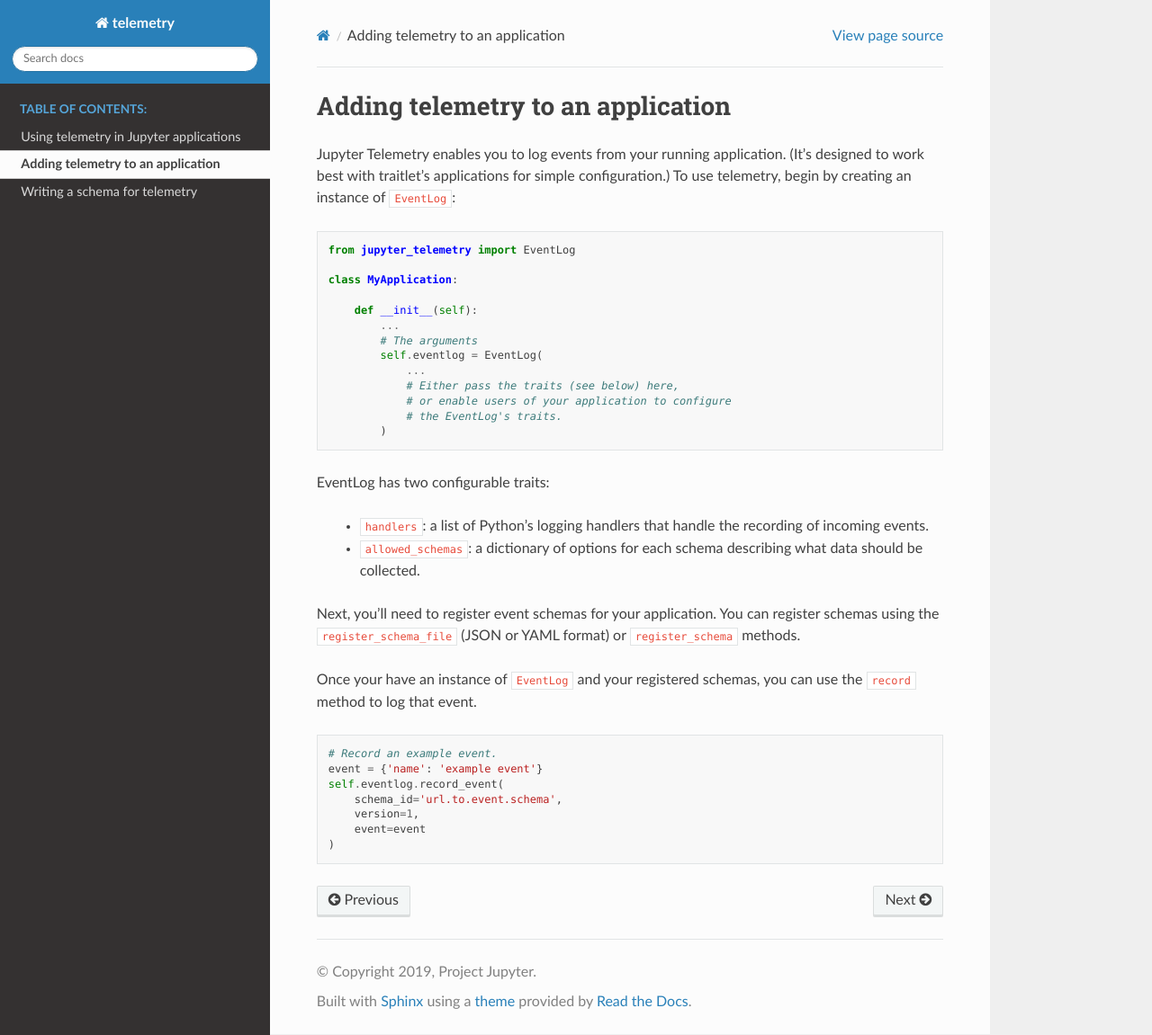
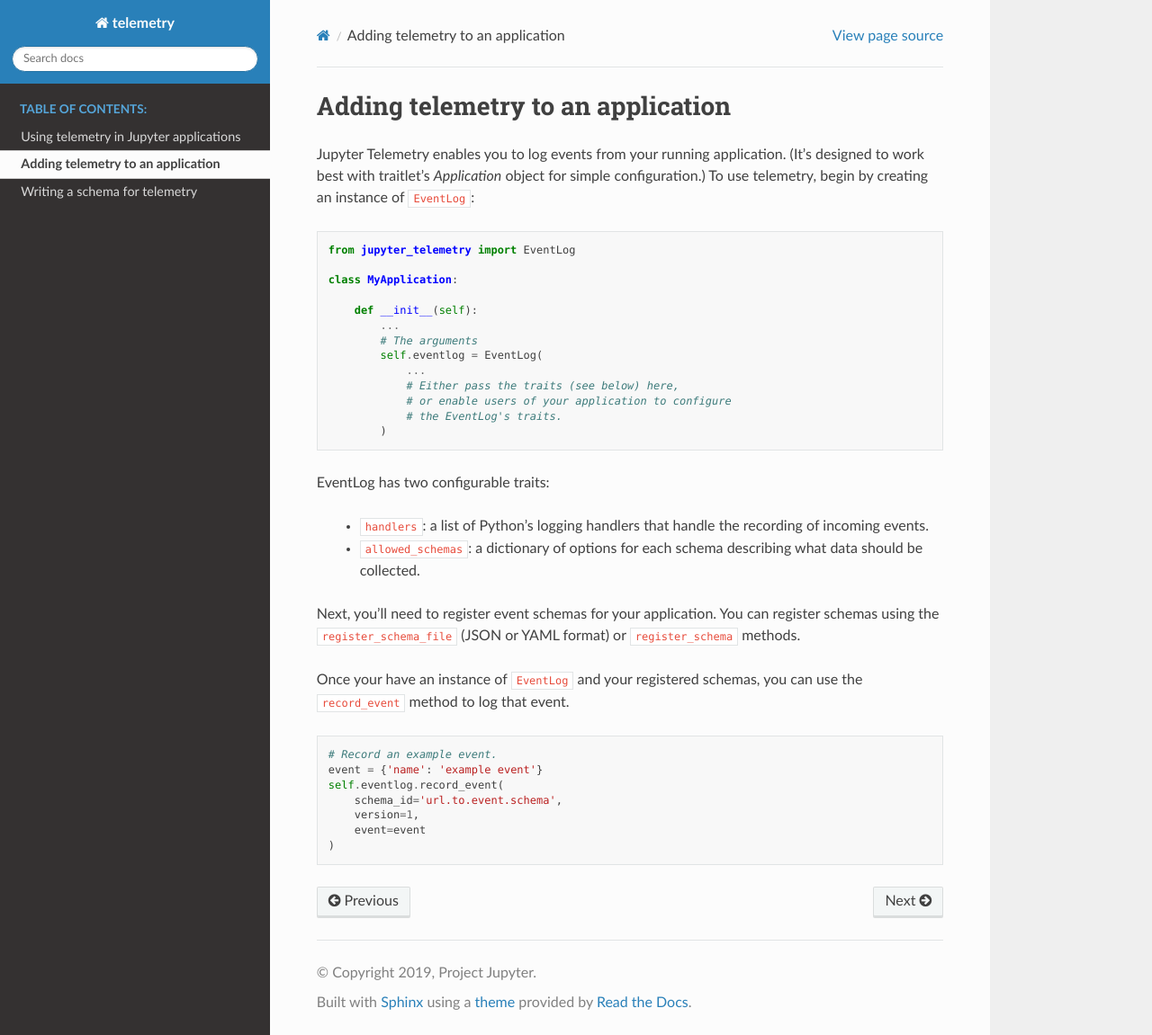
Before and after one commit to jupyter/telemetry, a Sphinx documentation site: the page built from docs/pages/application.rst, in a window 1280 px wide and 1151 px high. Shown: the whole window at 90% size. Built offline with Sphinx 7.4.7 and the Read the Docs theme 2.0.0, drawn with Linux system fonts in a browser that asks for light colours.

```diff
--- a/docs/pages/application.rst
+++ b/docs/pages/application.rst
@@ -3,7 +3,7 @@
 Adding telemetry to an application
 ==================================
 
-Jupyter Telemetry enables you to log events from your running application. (It's designed to work best with traitlet's applications for simple configuration.) To use telemetry, begin by creating an instance of ``EventLog``:
+Jupyter Telemetry enables you to log events from your running application. (It's designed to work best with traitlet's `Application` object for simple configuration.) To use telemetry, begin by creating an instance of ``EventLog``:
 
 .. code-block:: python
 
@@ -31,7 +31,7 @@ EventLog has two configurable traits:
 Next, you'll need to register event schemas for your application. You can register schemas using the ``register_schema_file`` (JSON or YAML format) or ``register_schema`` methods.
 
 
-Once your have an instance of ``EventLog`` and your registered schemas, you can use the ``record`` method to log that event.
+Once your have an instance of ``EventLog`` and your registered schemas, you can use the ``record_event`` method to log that event.
 
 .. code-block:: python
 
--- a/docs/pages/schemas.rst
+++ b/docs/pages/schemas.rst
@@ -46,5 +46,3 @@ Here is a minimal example of a valid JSON schema for an event.
 
 
 .. _JSON schema: https://json-schema.org/
-
-It is important that every schema explicity state whether it collects personal-data or not. See the :ref:`Personal Data` page for more information.
```
Also changed, not shown: 1 other file.
